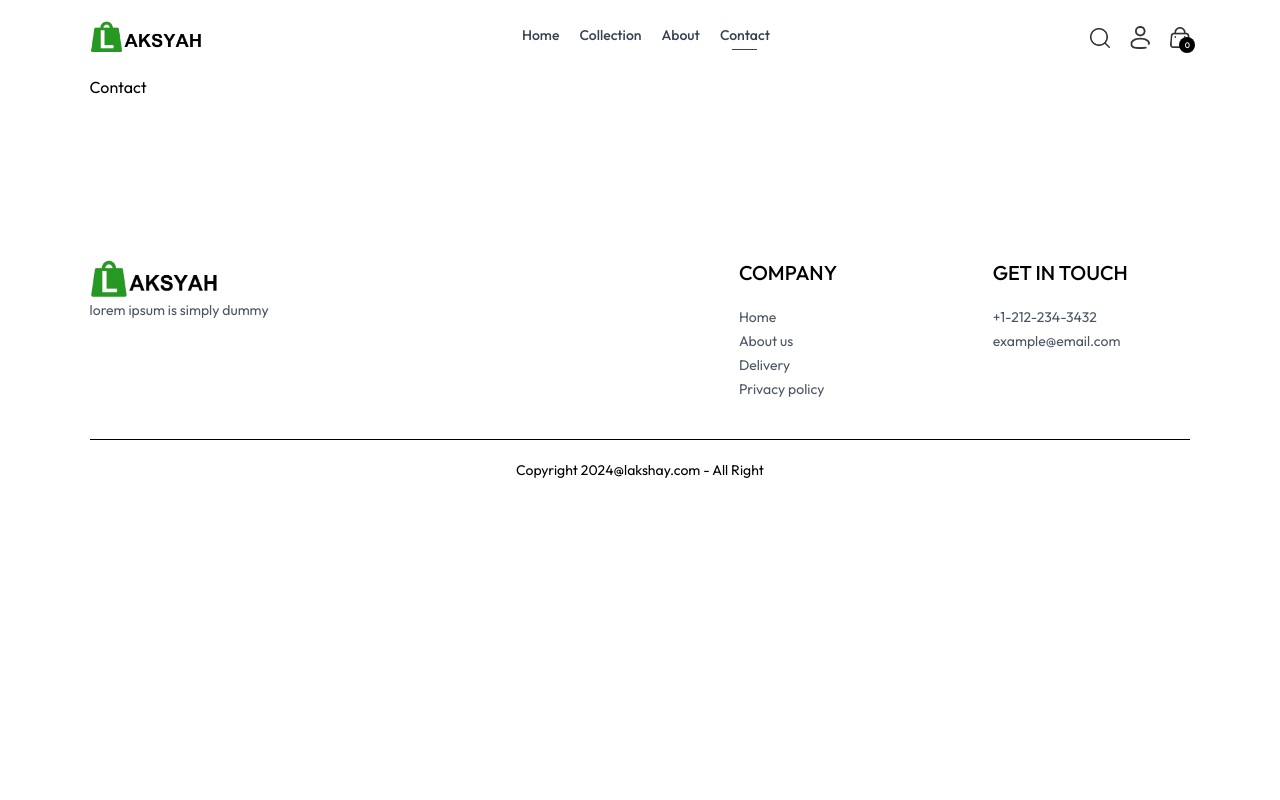
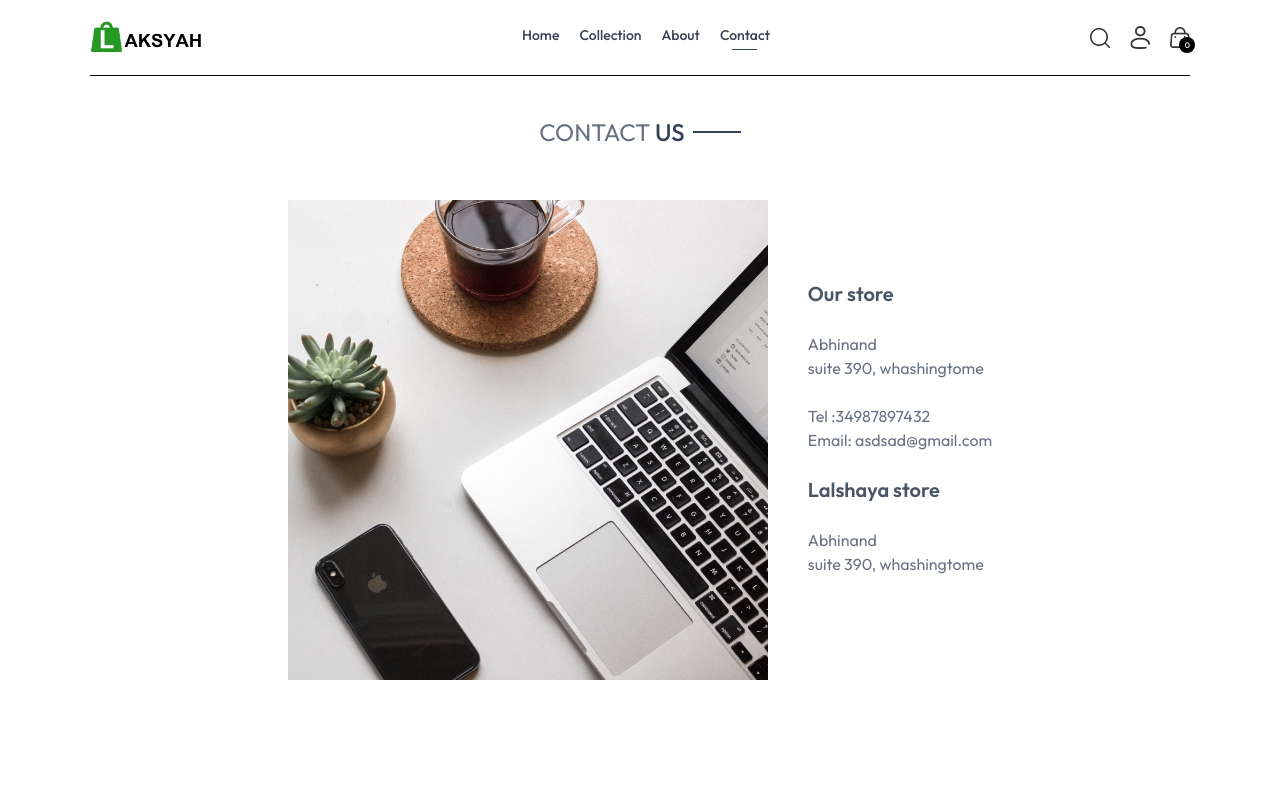
Before and after one commit to Abhinand-SD/laksyah-trends-ecommerce, a React (Vite) app: page /contact in a window 1280 px wide. Shown: the top 800 px of the page. Built offline with nearby package versions, Linux system fonts and the light colour scheme.

Commit message:
start contact page

```diff
--- a/src/pages/Contact.jsx
+++ b/src/pages/Contact.jsx
@@ -1,8 +1,27 @@
 import React from 'react'
+import Title from '../components/Title'
+import { assets } from '../assets/assets'
 
 const Contact = () => {
   return (
-    <div>Contact
+    <div>
+
+    <div className='text-center text-2xl pt-10 border-t'>
+      <Title text1={'CONTACT'} text2={'US'}/>
+    </div>
+
+    <div className='my-10 flex flex-col justify-center md:flex-row gap-10 mb-28'>
+      <img className='w-full md:max-w-[480px]' src={assets.contact_img} alt=''/>
+
+      <div className='flex flex-col justify-center items-start gap-6'>
+        <p className='font-semibold text-xl text-gray-600'>Our store</p>
+        <p className='text-gray-500'>Abhinand <br/> suite 390, whashingtome</p>
+        <p className='text-gray-500'>Tel :34987897432 <br/> Email: asdsad@gmail.com</p>
+        <p className='font-semibold text-xl text-gray-600'>Lalshaya store</p>
+        <p className='text-gray-500'>Abhinand <br/> suite 390, whashingtome</p>
+        <p></p>
+      </div>
+    </div>
 
     </div>
   )
```
